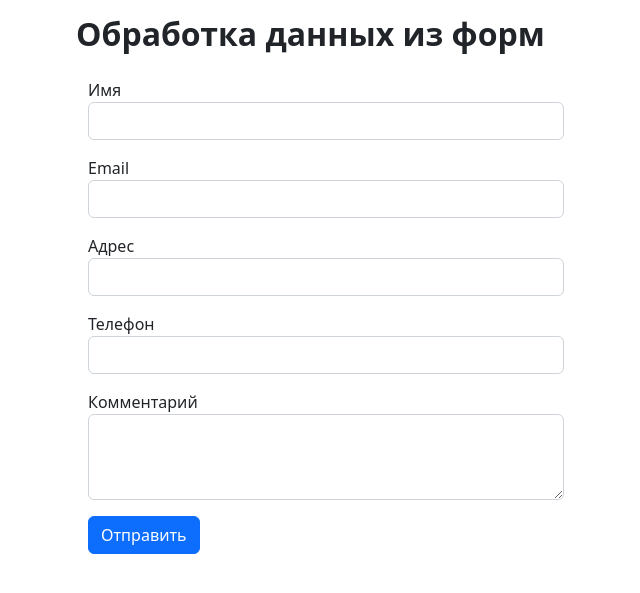
After one commit to sergey-shn/education, a PHP site: page / in a window 1280 px wide. The commit adds this page. Shown: the top 593 px of the page, without its empty margins (314-954 px from the left). Run offline with PHP 8.4, Linux system fonts and the light colour scheme.

Commit message:
Подготовка к написанию кода для отправки данных

```diff
--- /dev/null
+++ b/index.php
@@ -0,0 +1,49 @@
+<!DOCTYPE html>
+<html lang="en">
+
+<head>
+    <meta charset="UTF-8">
+    <meta http-equiv="X-UA-Compatible" content="IE=edge">
+    <meta name="viewport" content="width=device-width, initial-scale=1.0">
+    <link href="https://cdn.jsdelivr.net/npm/bootstrap@5.2.0/dist/css/bootstrap.min.css" rel="stylesheet" integrity="sha384-gH2yIJqKdNHPEq0n4Mqa/HGKIhSkIHeL5AyhkYV8i59U5AR6csBvApHHNl/vI1Bx" crossorigin="anonymous">
+    <link rel="stylesheet" href="style.css">
+    <title>Document</title>
+</head>
+
+<body>
+    <div class="zag">
+        <p>Обработка данных из форм</p>
+    </div>
+    <div class="container">
+        <div class="row">
+            <div class="col-md-12 offset md-6">
+                <form>
+                    <div class="mb-3">
+                        <label for="name">Имя</label>
+                        <input name="name" type="text" class="form-control" id="name">
+                    </div>
+
+                    <div class="mb-3">
+                        <label for="email">Email</label>
+                        <input name="email" type="email" class="form-control" id="email">
+                    </div>
+                    <div class="mb-3">
+                        <label for="adress">Адрес</label>
+                        <input name = "adress" type="text" class="form-control" id="adress">
+                    </div>
+                    <div class="mb-3">
+                        <label for="phone">Телефон</label>
+                        <input name = "phone" type="phone" class="form-control" id="phone">
+                    </div>
+                    <div class="mb-3">
+                        <label for="comment">Комментарий</label>
+                        <textarea name = "comment" type="email" class="form-control" id="comment" rows="3"></textarea>
+                    </div>
+                    <button type="submit" class="btn btn-primary">Отправить</button>
+                </form>
+            </div>
+        </div>
+    </div>
+</body>
+
+</html>
--- a/obj.js
+++ b/obj.js
@@ -102,6 +102,7 @@ const gena = {
 person.logInfo.call(gena, "Frontend", "8-999-293-22-33"); // Call позволяет задвать контекст, но вызывает функцию сразу.
 
 person.logInfo.apply(gena, ["Frontend", "8-999-293-22-33"]); // Apply то же самое что и call, но принимает только 2 аргумента и 2 аргумент всегда массив.
+
 // =================================
 
 const array = [2, 8, 4, 4, 5, 7];
--- a/style.css
+++ b/style.css
@@ -90,3 +90,9 @@ a {
     height: 20px;
     text-align: center;
 }
+.zag {
+    align-items: flex-end;
+    font-size: 2rem;
+    font-weight: 700;
+    margin-bottom: 20px;
+}
```
